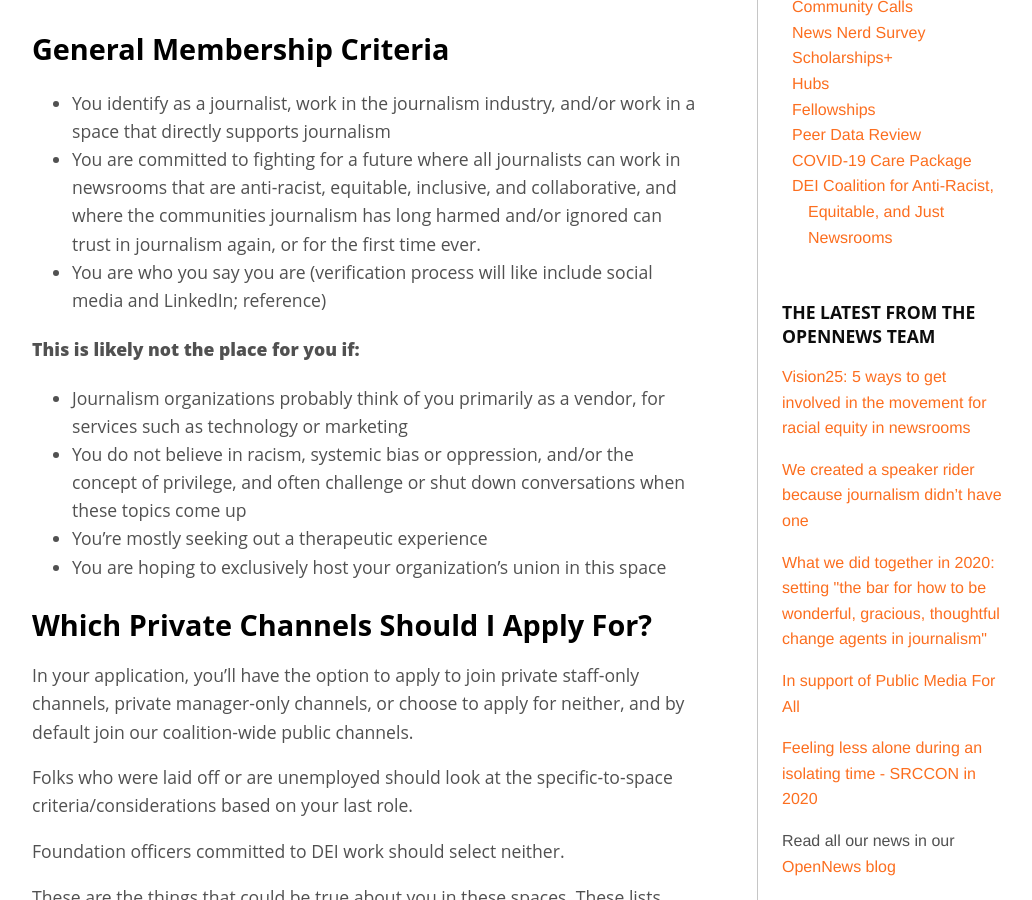
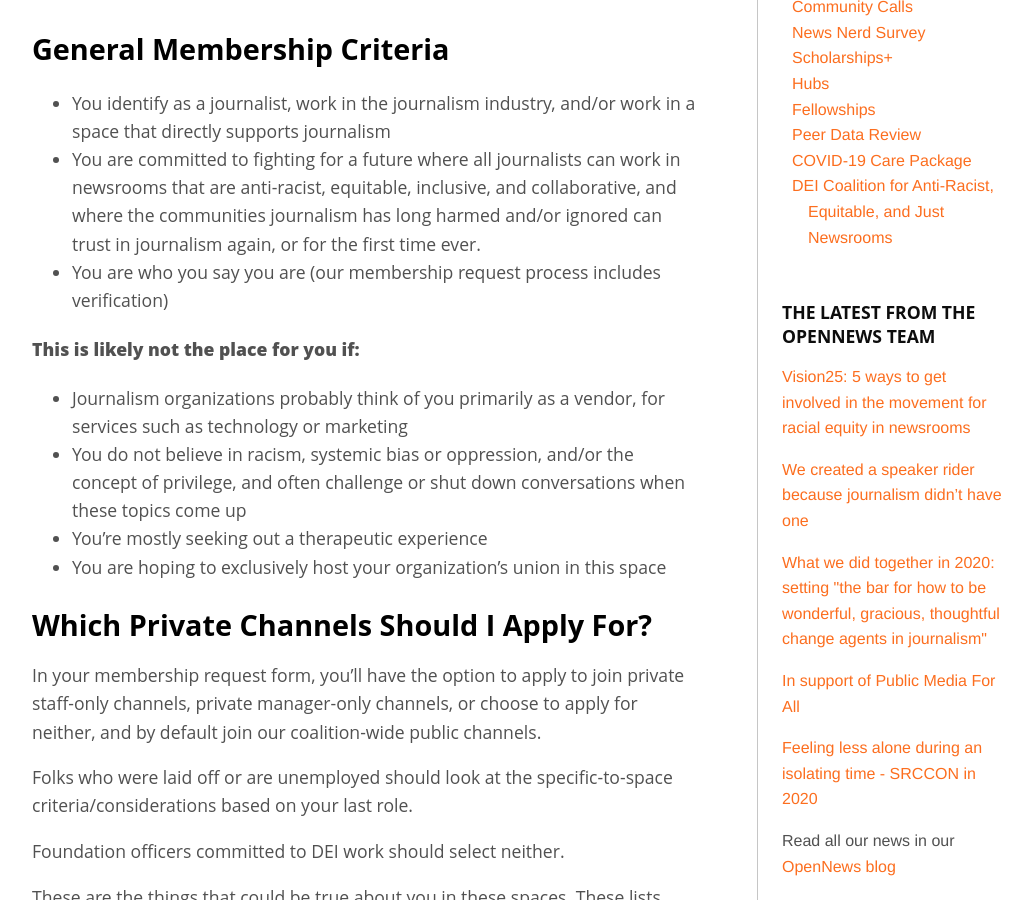
Before and after one commit to OpenNews/opennews-website, a Jekyll site: the page built from what/community/dei-coalition/join/index.md, in a window 1280 px wide and 900 px high, scrolled down 717 px. Shown: the whole window, without its empty margins (118-1150 px from the left). Built offline with Jekyll 4.4.1, drawn with Linux system fonts in a browser that asks for light colours; nearby versions of some CDN libraries; some web fonts are replaced; comment, search, counter and statistics services are not loaded.

Commit message:
edits in the general membership criteria doc

```diff
--- a/what/community/dei-coalition/join/index.md
+++ b/what/community/dei-coalition/join/index.md
@@ -124,7 +124,7 @@ image: /media/img/srccon-2020-screenshot.png
   <ul>
     <li>You identify as a journalist, work in the journalism industry, and/or work in a space that directly supports journalism</li>
     <li>You are committed to fighting for a future where all journalists can work in newsrooms that are anti-racist, equitable, inclusive, and collaborative, and where the communities journalism has long harmed and/or ignored can trust in journalism again, or for the first time ever.</li>
-    <li>You are who you say you are (verification process will like include social media and LinkedIn; reference) </li>
+    <li>You are who you say you are (our membership request process includes verification) </li>
   </ul>
 
   <p><strong>This is likely not the place for you if:</strong></p>
@@ -138,7 +138,7 @@ image: /media/img/srccon-2020-screenshot.png
 
   <h2>Which private channels should I apply for?</h2>
 
-  <p>In your application, you’ll have the option to apply to join private staff-only channels, private manager-only channels, or choose to apply for neither, and by default join our coalition-wide public channels.</p>
+  <p>In your membership request form, you’ll have the option to apply to join private staff-only channels, private manager-only channels, or choose to apply for neither, and by default join our coalition-wide public channels.</p>
 
   <p>Folks who were laid off or are unemployed should look at the specific-to-space criteria/considerations based on your last role.</p>
 
```
